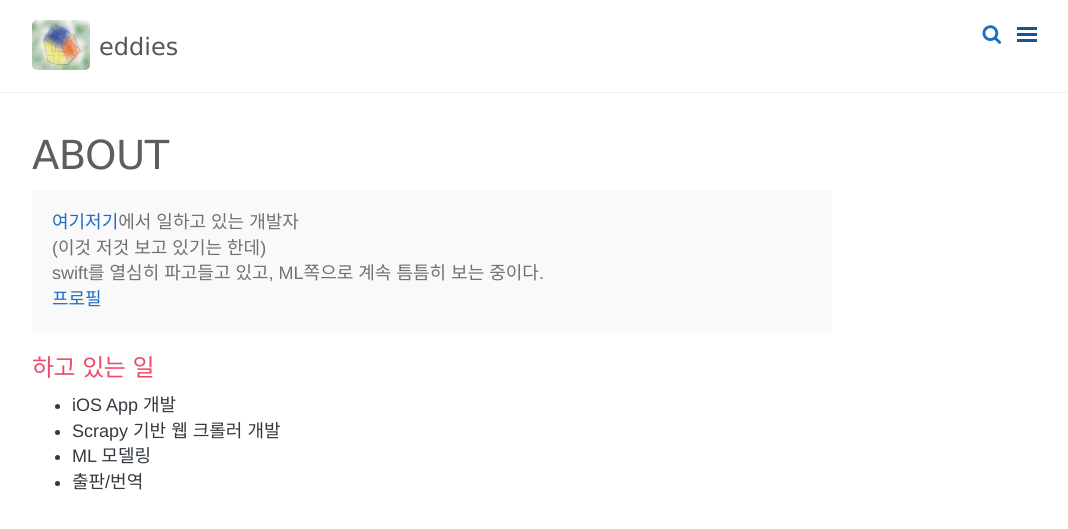
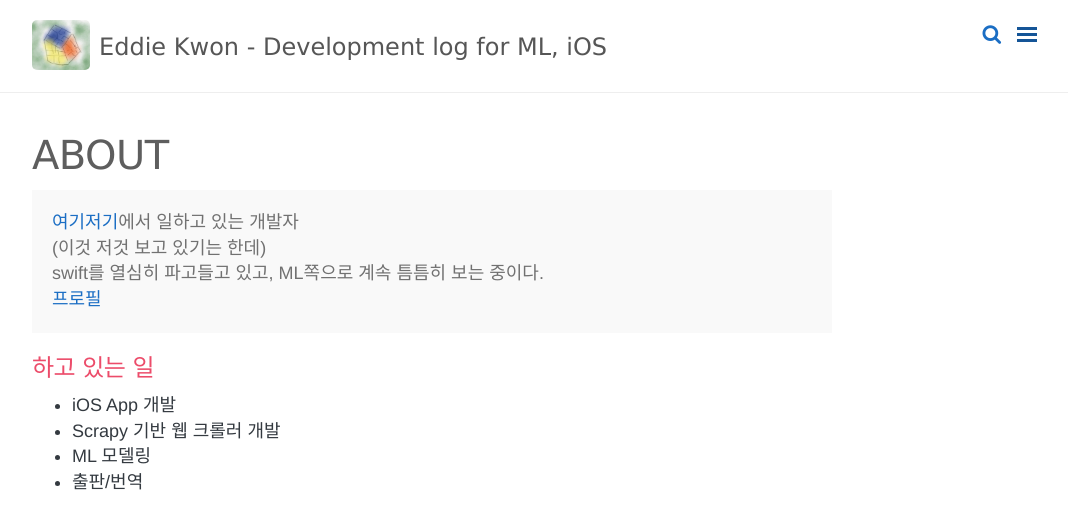
Before and after one commit to eddiekwon/eddiekwon.github.io, a Jekyll site: the page built from about.md, in a window 1280 px wide. Shown: the top 529 px of the page, without its empty margins (208-1276 px from the left). Built offline with Jekyll 4.4.1, drawn with Linux system fonts in a browser that asks for light colours; nearby versions of some CDN libraries; comment, search, counter and statistics services are not loaded.

Commit message:
blog title changed

```diff
--- a/_config.yml
+++ b/_config.yml
@@ -1,6 +1,6 @@
 # Site Info
 title: eddie's development log
-tagline: eddies
+tagline: Eddie Kwon - Development log for ML, iOS
 description: '개발과 삶 모든 것'
 #baseurl: "/lanyon"
 baseurl: ""
```
